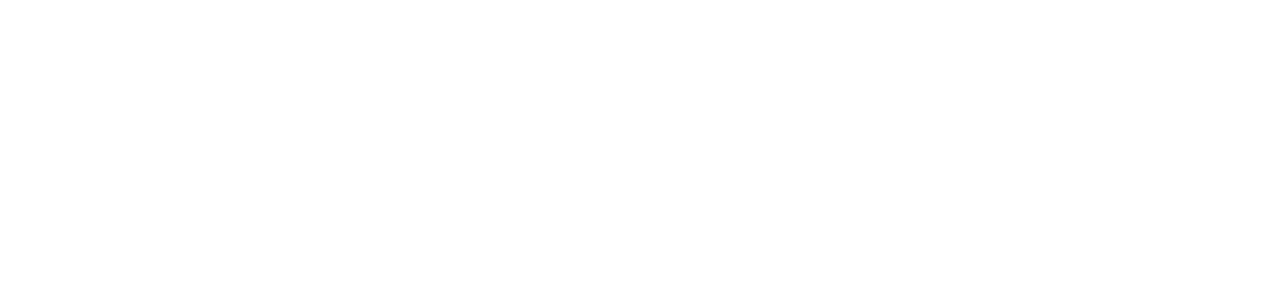
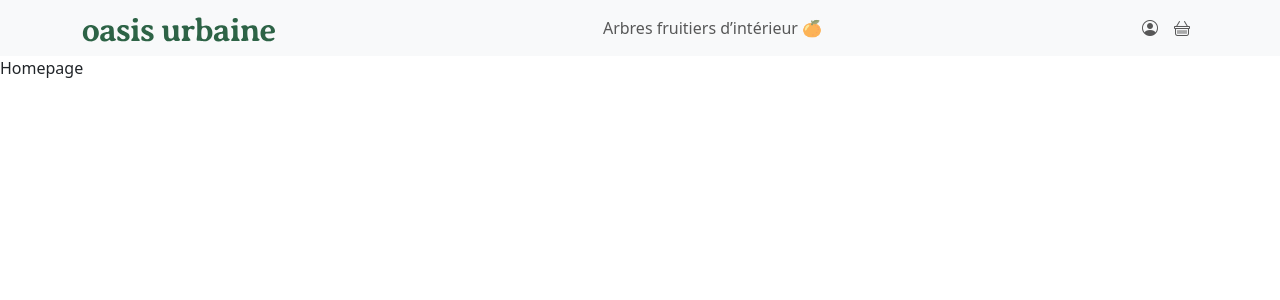
Before and after one commit to Mariepo/oasis-urbaine, a React (Create React App) app in the folder oasis-urbaine-front/: page / in a window 1280 px wide. Before the commit this address had no page. Shown: the top 300 px of the page. Built offline with nearby package versions, Linux system fonts and the light colour scheme.

Commit message:
ajout de la navbar

```diff
--- a/oasis-urbaine-front/package.json
+++ b/oasis-urbaine-front/package.json
@@ -8,6 +8,7 @@
     "@testing-library/user-event": "^13.5.0",
     "axios": "^1.7.2",
     "bootstrap": "^5.3.3",
+    "bootstrap-icons": "^1.11.3",
     "react": "^18.3.1",
     "react-bootstrap": "^2.10.4",
     "react-dom": "^18.3.1",
--- a/oasis-urbaine-front/src/App.js
+++ b/oasis-urbaine-front/src/App.js
@@ -1,12 +1,19 @@
 import './App.css';
 import 'bootstrap/dist/css/bootstrap.min.css';
+import 'bootstrap-icons/font/bootstrap-icons.css';
 import {BrowserRouter, Routes, Route} from "react-router-dom";
+
+// Components and pages
 import ProductsPage from "./Pages/ProductsPage";
+import Homepage from "./Pages/Homepage";
+import NavbarComponent from './Components/NavbarComponent';
 
 function App() {
   return (
     <BrowserRouter>
+    <NavbarComponent></NavbarComponent>
       <Routes>
+        <Route path='/' element={<Homepage />} />
         <Route path='/products' element={<ProductsPage />} />
       </Routes>
     </BrowserRouter>
--- /dev/null
+++ b/oasis-urbaine-front/src/Components/NavbarComponent.jsx
@@ -0,0 +1,37 @@
+import React from 'react';
+import { useNavigate } from 'react-router-dom';
+import Container from 'react-bootstrap/Container';
+import Nav from 'react-bootstrap/Nav';
+import Navbar from 'react-bootstrap/Navbar';
+
+function NavbarComponent() {
+  const navigate = useNavigate();
+  const navigateTo = (route) => {
+    navigate(route);
+  }
+    return <>
+        <Navbar expand="lg" className="bg-body-tertiary" sticky="top">
+          <Container>
+            <Navbar.Brand onClick={() => {navigateTo('/')}}>
+              <img src="assets/images/logo-oasis-urbaine.svg" alt="logo de la marque Oasis Urbaine" />
+            </Navbar.Brand>
+            <Navbar.Toggle aria-controls="basic-navbar-nav" />
+            <Navbar.Collapse id="basic-navbar-nav">
+              <Nav className="me-auto ms-auto">
+                <Nav.Link onClick={() => {navigateTo('/products')}}>Arbres fruitiers d’intérieur 🍊</Nav.Link>
+              </Nav>
+              <Nav>
+                <Nav.Link href="">
+                  <i class="bi bi-person-circle"></i>
+                </Nav.Link>
+                <Nav.Link href="">
+                  <i class="bi bi-basket"></i>
+                </Nav.Link>
+              </Nav>
+            </Navbar.Collapse>
+          </Container>
+        </Navbar>
+        </>
+}
+
+export default NavbarComponent
--- a/oasis-urbaine-front/src/Components/ProductCard.jsx
+++ b/oasis-urbaine-front/src/Components/ProductCard.jsx
@@ -13,7 +13,7 @@
 
   return (
             <Card>
-                <Card.Img variant="top" src="https://encrypted-tbn0.gstatic.com/images?q=tbn:ANd9GcTrVqdXk8Sc2iwbm_b3qmxA34x1LgbOxinaoA&s"/>
+                <Card.Img variant="top" src={product.image_thumbnail}/>
                 <Card.Body>
                     <Card.Title className='d-flex justify-content-between'>
                         <div>{product.title}</div>
--- /dev/null
+++ b/oasis-urbaine-front/src/Pages/Homepage.jsx
@@ -0,0 +1,11 @@
+import React from 'react'
+
+function HomePage() {
+  return (
+    <div>
+      <p>Homepage</p>
+    </div>
+  )
+}
+
+export default HomePage
```
Also changed, not shown: oasis-urbaine-front/public/assets/images/logo-oasis-urbaine.svg (added), oasis-urbaine-front/public/assets/images/placeholder.png (added).
